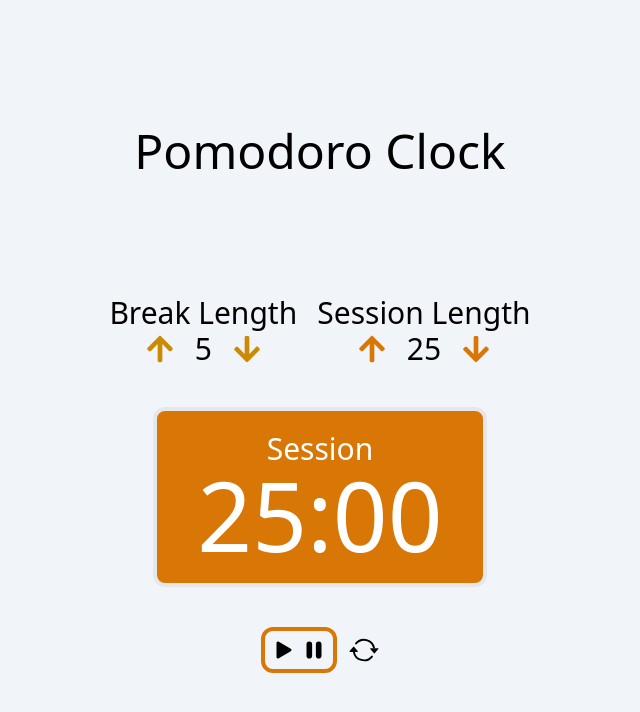
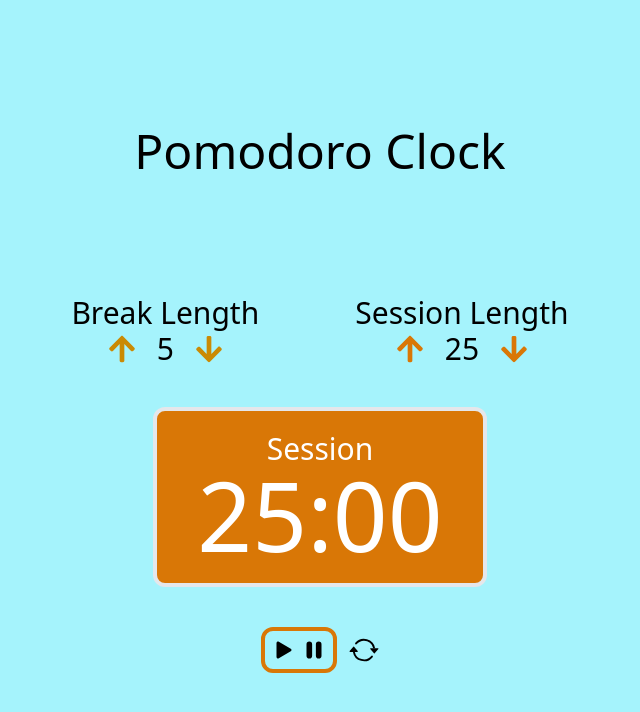
Before and after one commit to BaraouSaid/pomodoro_clock, a React (Vite) app: page / in a window 1280 px wide. Shown: the top 712 px of the page, without its empty margins (320-960 px from the left). Built offline with nearby package versions, Linux system fonts and the light colour scheme.

Commit message:
done with increment and increment for break length and session length

```diff
--- a/src/App.jsx
+++ b/src/App.jsx
@@ -5,7 +5,7 @@ import { FaArrowUp, FaArrowDown } from 'react-icons/fa';
 import { BsFillPlayFill, BsPauseFill, BsArrowRepeat } from 'react-icons/bs';
 import './App.css';
 
-function increment(prev) {
+function incrementBreakLength(prev) {
   if (prev == 60) {
     return prev;
   }
@@ -13,12 +13,18 @@ function increment(prev) {
 }
 
 function decrementBreakLength(prev) {
-  if (prev == 0) {
+  if (prev == 1) {
     return prev;
   }
   return prev - 1;
 }
 
+function incrementSessionLength(prev) {
+  if (prev == 60) {
+    return prev;
+  }
+  return prev + 1;
+}
 function decrementSessionLength(prev) {
   if (prev == 1) {
     return prev;
@@ -31,18 +37,20 @@ function App() {
   const [sessionLength, setSessionLength] = useState(25);
   return (
     <>
-      <div className="flex flex-col items-center justify-center w-full h-screen gap-10 text-3xl bg-slate-100">
+      <div className="flex flex-col items-center justify-center w-full h-screen gap-10 text-3xl bg-cyan-200">
         <div>
           <h1 className="mb-20 text-5xl">Pomodoro Clock</h1>
         </div>
-        <div className="flex flex-row gap-5">
+        <div className="flex flex-row gap-24">
           <div className="flex flex-col items-center">
             <div id="break-label">Break Length</div>
             <div className="flex items-center gap-5">
               <FaArrowUp
                 id="break-increment"
                 className="text-yellow-600 hover:cursor-pointer"
-                onClick={() => setBreakLength(increment(breakLength))}
+                onClick={() =>
+                  setBreakLength(incrementBreakLength(breakLength))
+                }
               />
               <p id="break-length">{breakLength}</p>
               <FaArrowDown
@@ -60,12 +68,17 @@ function App() {
               <FaArrowUp
                 id="session-increment"
                 className="text-amber-600 hover:cursor-pointer"
-                onClick={() => setSessionLength(increment(sessionLength))}
+                onClick={() =>
+                  setSessionLength(incrementSessionLength(sessionLength))
+                }
               />
-              <p id="session-length">25</p>
+              <p id="session-length">{sessionLength}</p>
               <FaArrowDown
                 id="session-decrement"
                 className="text-amber-600 hover:cursor-pointer"
+                onClick={() =>
+                  setSessionLength(decrementSessionLength(sessionLength))
+                }
               />
             </div>
           </div>
@@ -75,7 +88,7 @@ function App() {
             Session
           </h2>
           <p id="time-left" className="text-8xl">
-            25:00
+            {sessionLength}:00
           </p>
         </div>
         <div className="flex items-center gap-3">
```
